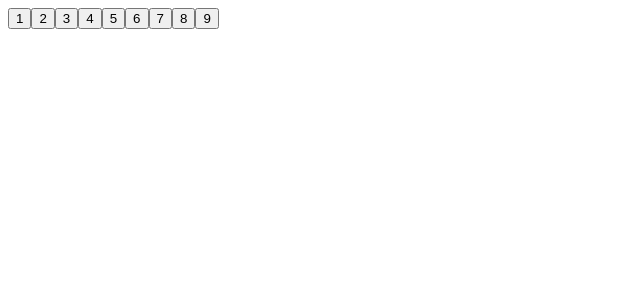
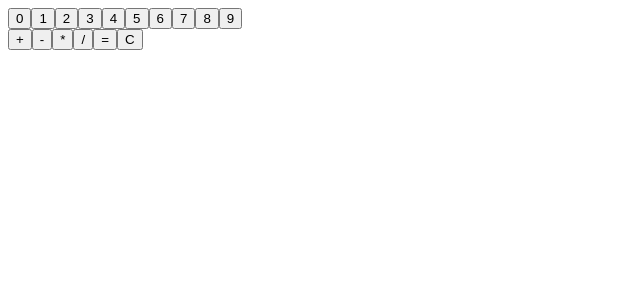
Before and after one commit to jackieleighh/reactCalc, a React app: page / in a window 1280 px wide. Shown: the top 300 px of the page, without its empty margins (0-640 px from the left). Built offline with nearby package versions, Linux system fonts and the light colour scheme.

Commit message:
working on calculator logic

```diff
--- a/App.jsx
+++ b/App.jsx
@@ -4,30 +4,92 @@ class Calculator extends React.Component {
 	constructor() {
 		super();
 		this.state ={
-			numbers: [1,2,3,4,5,6,7,8,9],
+			numbers: [0,1,2,3,4,5,6,7,8,9],
 			result: null,
+			currentOp: null,
+			currentNum: null,
 			previousNum: null
 		}
 	}
+	calculateResult() {
+		var res = null;
+		if(this.state.previousNum) {
+			switch(this.state.currentOp) {
+				case '+':
+					res = this.state.previousNum + parseFloat(this.state.currentNum);
+					break;
+				case '-':
+					res = this.state.previousNum - parseFloat(this.state.currentNum);
+					break;
+				case '*':
+					res = this.state.previousNum * parseFloat(this.state.currentNum);
+					break;
+				case '/':
+					res = this.state.previousNum / parseFloat(this.state.currentNum);
+					break;
+				case '=':
+					res = parseFloat(this.state.currentNum);
+					break;
+			}
+		} else {
+			res = parseFloat(this.state.currentNum);
+		}
+		this.setState({ result: res, previousNum: res, currentNum: null });
+	}
 	handleNumberClick(i) {
-		if(this.state.result == 0 || this.state.result == null) {
+		if(this.state.currentNum == 0 || this.state.currentNum == null) {
 			this.setState({
-				result: "" + i
+				currentNum: "" + i
 			});
 		} else {
 			this.setState({
-				result: "" + this.state.result + i
+				currentNum: "" + this.state.currentNum + i
 			});
 		}
+	}
+	handleOperationClick(op) {
+		if(this.state.currentNum) {
+			this.calculateResult();
+			switch(op) {
+				case '+':
+					this.setState({ currentOp: '+' });
+					break;
+				case '-':
+					this.setState({ currentOp: '-' });
+					break;
+				case '*':
+					this.setState({ currentOp: '*' });
+					break;
+				case '/':
+					this.setState({ currentOp: '/' });
+					break;
+			}
+		}
+	}
+	clearClick() {
+		this.setState({
+			result: 0,
+			currentOp: null,
+			currentNum: 0,
+			previousNum: null
+		});
 	}
 	render() {
 		return (
 			<div>
 				<div className="result">
-					{this.state.result}
+					{this.state.currentNum ? this.state.currentNum : this.state.result}
 				</div>
 				<div className="numbers">
 					{this.state.numbers.map((num) => <Button value={num} onClick={() => this.handleNumberClick(num)} />)}
+				</div>
+				<div className="ops">
+					<Button value="+" onClick={() => this.handleOperationClick('+')} />
+					<Button value="-" onClick={() => this.handleOperationClick('-')} />
+					<Button value="*" onClick={() => this.handleOperationClick('*')} />
+					<Button value="/" onClick={() => this.handleOperationClick('/')} />
+					<Button value="=" onClick={() => this.handleOperationClick('=')} />
+					<Button value="C" onClick={() => this.clearClick()} />
 				</div>
 			</div>
 		);
```
Also changed, not shown: 1 other file (tests, documents, lock files or other folders).
